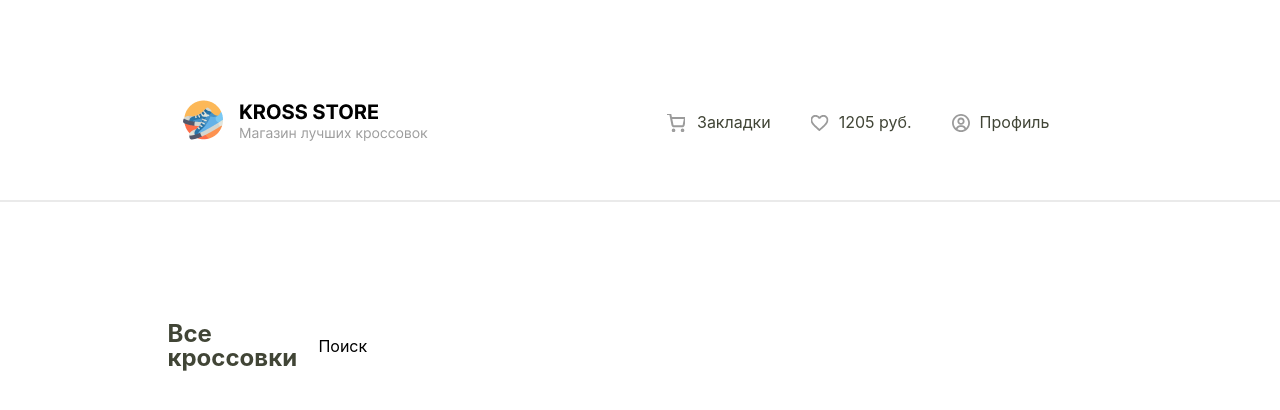
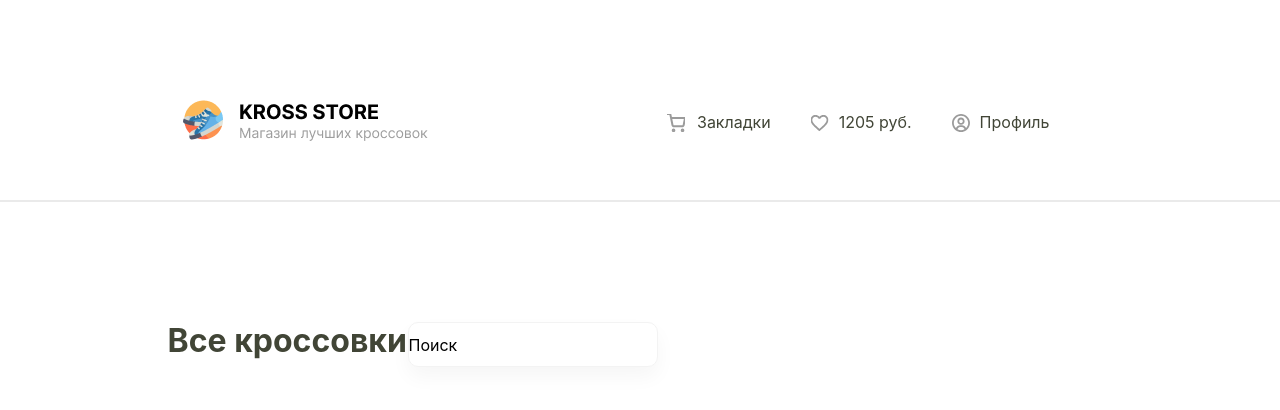
Before and after one commit to mir312/cross, a React (Create React App) app: page / in a window 1280 px wide. Shown: the top 410 px of the page. Built offline with nearby package versions, Linux system fonts and the light colour scheme.

Commit message:
created input

```diff
--- a/src/App.css
+++ b/src/App.css
@@ -105,7 +105,7 @@ body{
 	line-height: 24px;
 	color: #414536;
 	width: 100%;
-	font-family: 'DM Sans' arial, sans-serif;
+	font-family: 'Inter'
 }
 .container{
 	max-width: 1326px;
--- a/src/Components/Main/Main.css
+++ b/src/Components/Main/Main.css
@@ -6,6 +6,11 @@
 
 }
 .tit_txt{
+	font-family: 'Inter';
+	font-size: 32px;
+	font-weight: 700;
+	line-height: 38px;
+	width: 240px;
 
 }
 
@@ -20,3 +25,13 @@ font-size: 20px;
 font-weight: 400;
 line-height: 32px;
 }
+
+.input{
+width: 250px;
+height: 45px;
+border-radius: 10px ;
+border: 1px solid #F3F3F3;
+
+box-shadow: 0px 10px 20px 0px #0000000A;
+
+}
--- a/src/index.css
+++ b/src/index.css
@@ -1,8 +1,6 @@
 body {
   margin: 0;
-  font-family: -apple-system, BlinkMacSystemFont, 'Segoe UI', 'Roboto', 'Oxygen',
-    'Ubuntu', 'Cantarell', 'Fira Sans', 'Droid Sans', 'Helvetica Neue',
-    sans-serif;
+  font-family:'Inter';
   -webkit-font-smoothing: antialiased;
   -moz-osx-font-smoothing: grayscale;
 }
```
